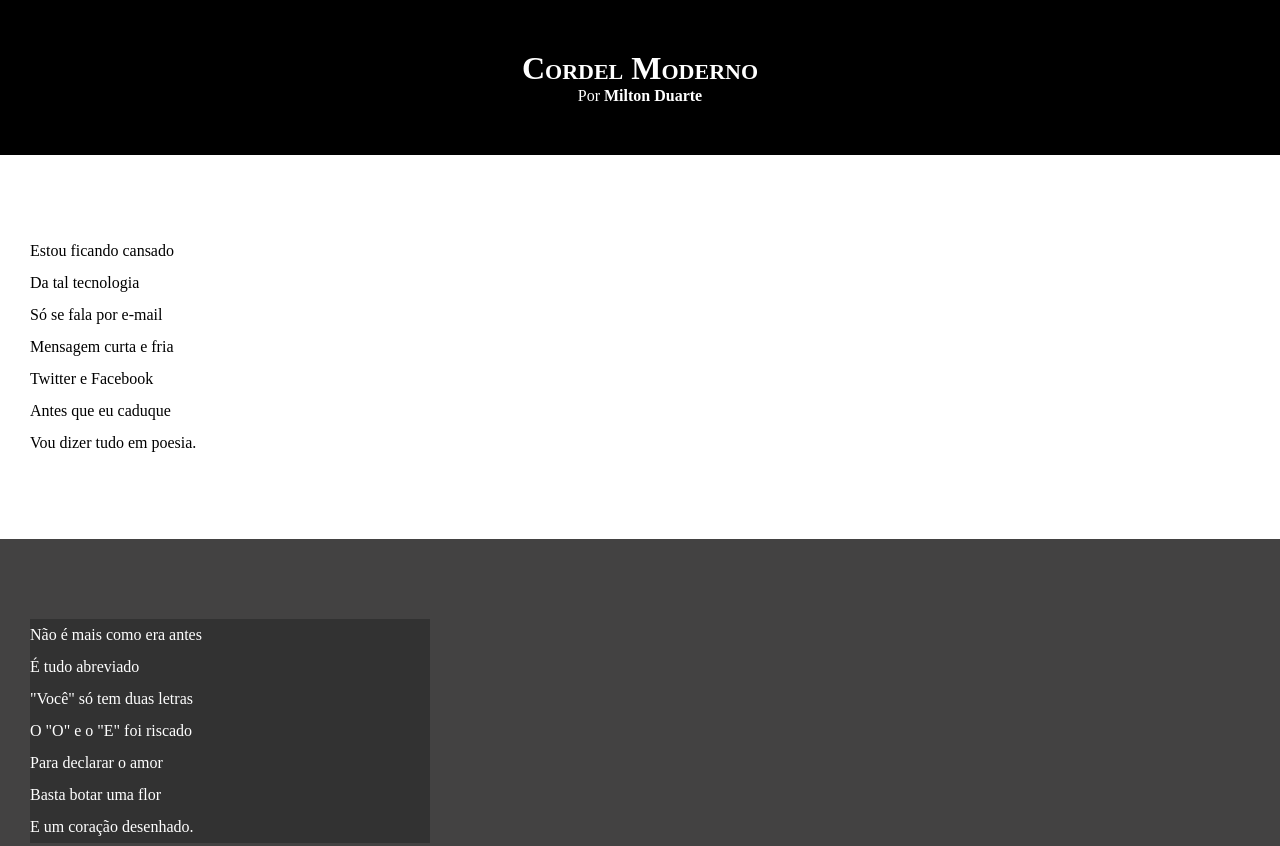
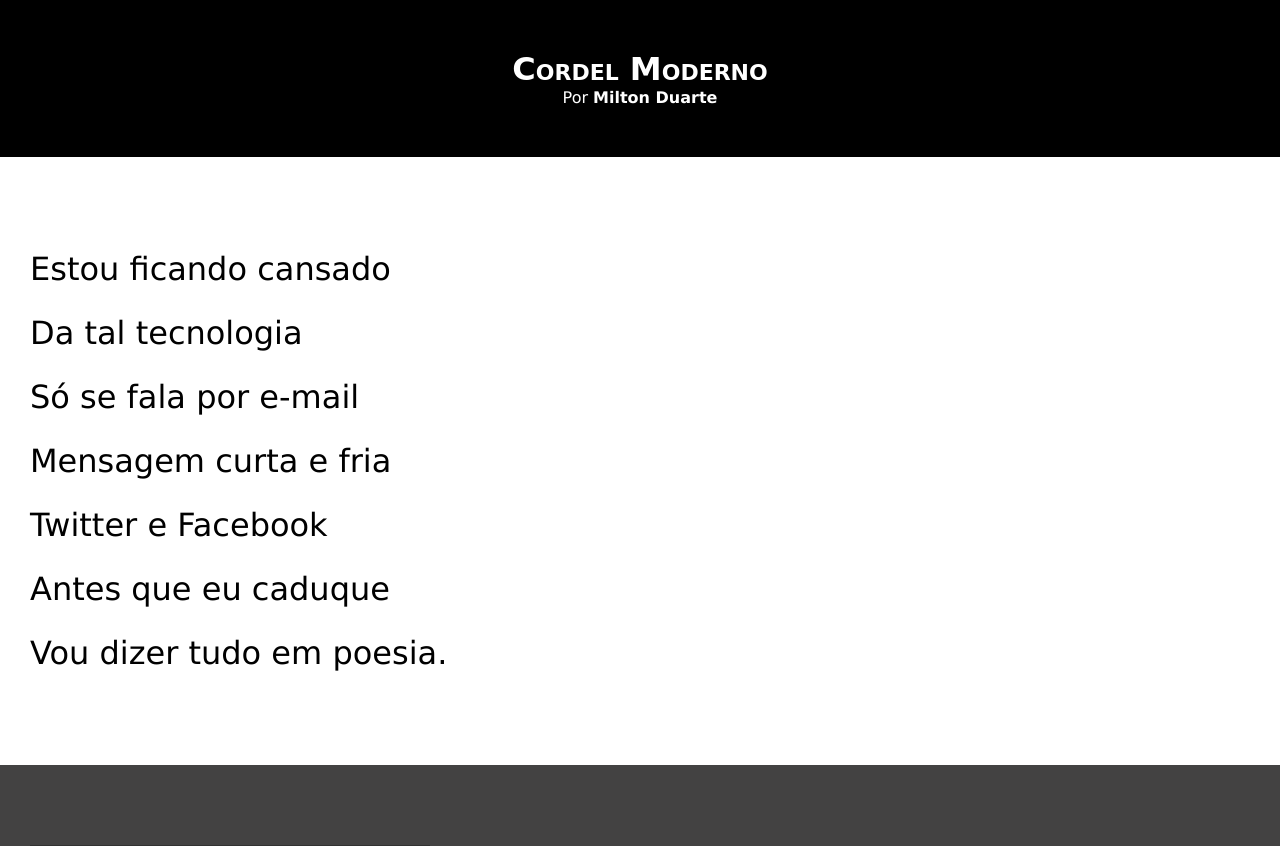
Before and after one commit to FelipeCapiberibe/Modulo-3, a plain HTML site: page modulo-3/desafio12/index.html in a window 1280 px wide. Shown: the top 846 px of the page. Drawn offline with Linux system fonts and the light colour scheme.

Commit message:
update css

```diff
--- a/modulo-3/desafio12/estilo/style.css
+++ b/modulo-3/desafio12/estilo/style.css
@@ -1,4 +1,12 @@
 @charset "UTF-8";
+
+@import url('https://fonts.googleapis.com/css2?family=Bebas+Neue&family=Sriracha&display=swap');
+
+:root{
+    --fonte1: Verdana, Geneva, Tahoma, sans-serif;
+    --fonte2: 'Passion One', cursive;
+}
+
 * { /*configurações universais de todos os elementos*/
     margin: 0px;
     padding: 0px;
@@ -6,6 +14,7 @@
 html, body{
     min-height: 100vh;
     background-color: darkgray;
+    font-family: var(--fonte1);
 }
 header{
     background-color: black;
@@ -16,6 +25,7 @@ header > h1{
     padding-top: 50px;
     /* text-transform: uppercase;Deixar tudo em letra maiuscula */
     font-variant: small-caps;
+    font-family: var(--fonte2);
 }
 header > p{
     padding-bottom: 50px;
@@ -25,7 +35,7 @@ header a, footer a{
     text-decoration: none;/*Tirar o sublinhado*/
     font-weight: bolder; /*Texto em negrito*/
 }
-header a:hover, footer a:hover{
+header a:hover, footer a:hover{/*a Pseudo classe :hover identifica quando o mouse está por cima de um elemento*/
     text-decoration: underline; /*Deixar o texto sublinhado*/
 }
 
@@ -34,6 +44,7 @@ section{
     padding-bottom: 10vh;
     line-height: 2em;/* Espaço entre as palavras */
     padding-left: 30px;
+    font-size: 2.5vw;
 }
 
 section.normal{
```
